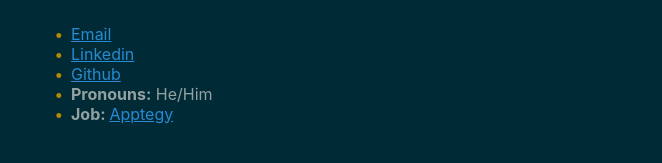
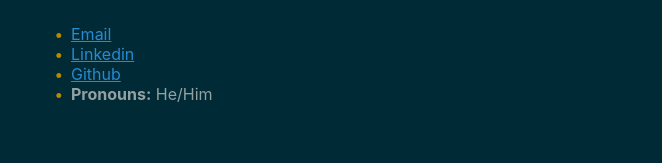
Before and after one commit to JorgeGarciaxyz/jorgegarciaxyz.github.io, a Jekyll site: the page built from index.html, in a window 1280 px wide. Shown: the part 476-639 px from the top of the page, without its empty margins (309-971 px from the left). Built offline with Jekyll 4.4.1, drawn with Linux system fonts in a browser that asks for light colours.

Commit message:
Remove job from index

```diff
--- a/index.html
+++ b/index.html
@@ -43,6 +43,5 @@ css: index
     <li><a target="_blank" href="https://www.linkedin.com/in/jorgegg1/">Linkedin</a></li>
     <li><a target="_blank" href="https://www.github.com/jorgegarciaxyz">Github</a></li>
     <li><b>Pronouns:</b> He/Him</li>
-    <li><b>Job: </b><a target="_blank" href="https://www.apptegy.com/">Apptegy</a></li>
   </ul>
 </div>
```
